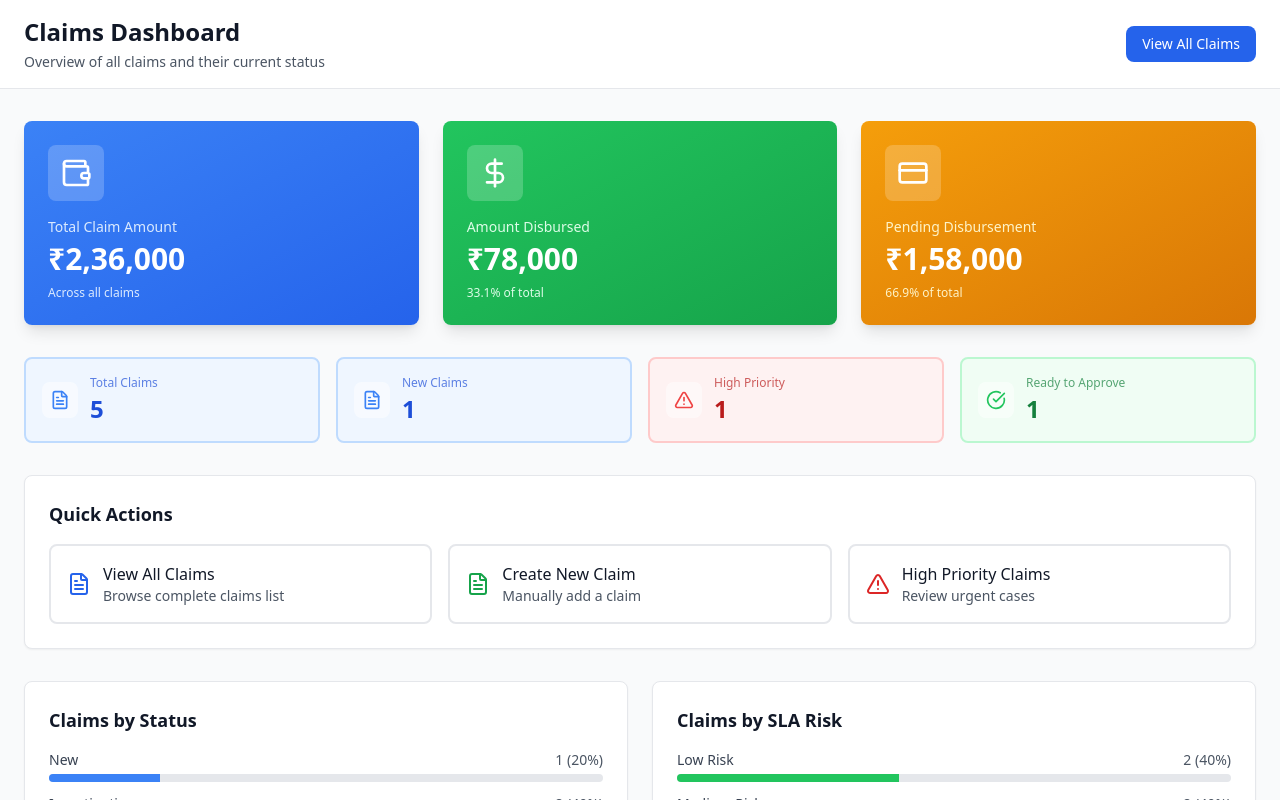
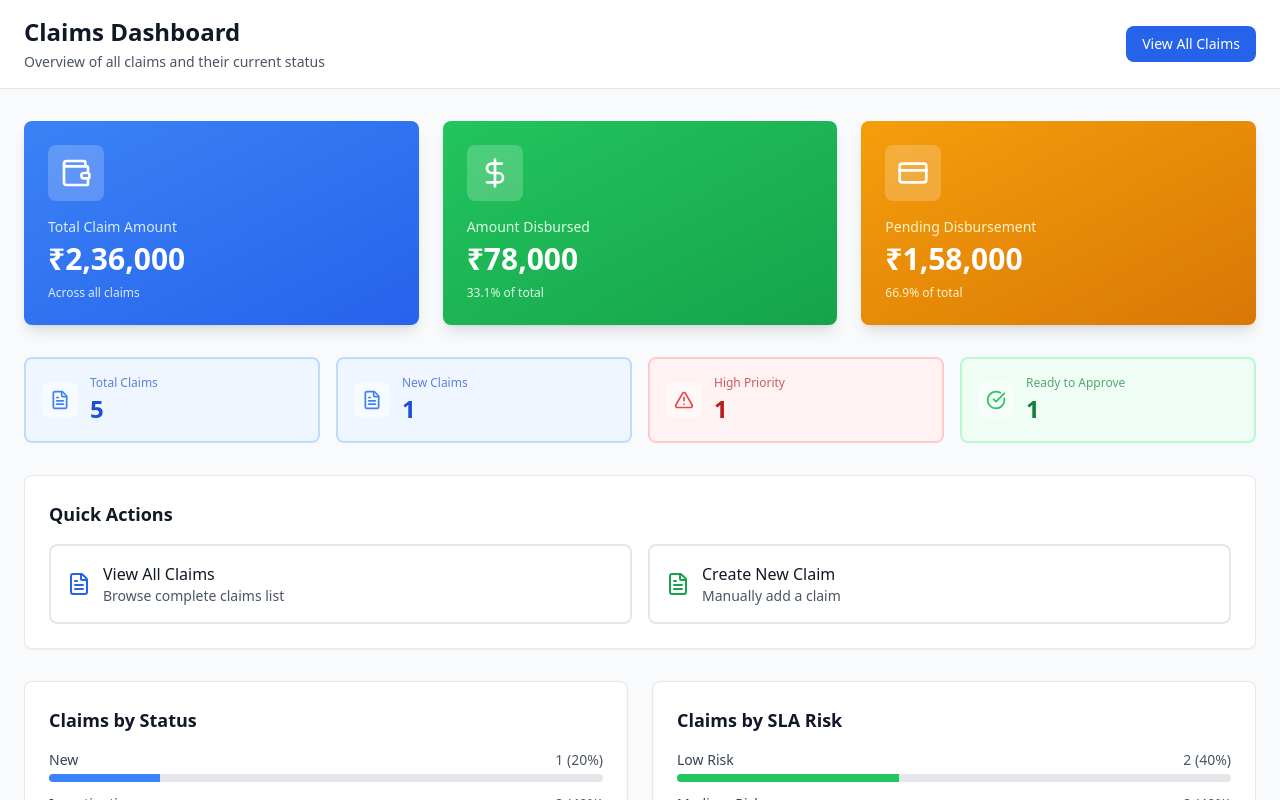
Before and after one commit to geekyharshvinfo-lgtm/agentic-claims, a React (Vite) app: page / in a window 1280 px wide. Shown: the top 800 px of the page. Built offline with nearby package versions, Linux system fonts and the light colour scheme.

Commit message:
Remove High Priority Claims card from Quick Actions section
- Removed the High Priority Claims quick action card
- Updated grid layout from 3 columns to 2 columns
- Kept View All Claims and Create New Claim actions

```diff
--- a/src/pages/Dashboard.tsx
+++ b/src/pages/Dashboard.tsx
@@ -130,7 +130,7 @@ export default function Dashboard() {
         {/* Quick Actions */}
         <div className="mt-8 rounded-lg bg-white p-6 shadow-sm border border-gray-200">
           <h2 className="text-lg font-semibold text-gray-900 mb-4">Quick Actions</h2>
-          <div className="grid gap-4 sm:grid-cols-2 lg:grid-cols-3">
+          <div className="grid gap-4 sm:grid-cols-2">
             <Link
               to="/claims"
               className="flex items-center gap-3 rounded-lg border-2 border-gray-200 p-4 hover:border-blue-500 hover:bg-blue-50 transition-colors"
@@ -150,17 +150,6 @@ export default function Dashboard() {
               <div>
                 <p className="font-medium text-gray-900">Create New Claim</p>
                 <p className="text-sm text-gray-600">Manually add a claim</p>
-              </div>
-            </Link>
-
-            <Link
-              to="/claims?filter=high-priority"
-              className="flex items-center gap-3 rounded-lg border-2 border-gray-200 p-4 hover:border-red-500 hover:bg-red-50 transition-colors"
-            >
-              <AlertTriangle className="h-6 w-6 text-red-600" />
-              <div>
-                <p className="font-medium text-gray-900">High Priority Claims</p>
-                <p className="text-sm text-gray-600">Review urgent cases</p>
               </div>
             </Link>
           </div>
```
